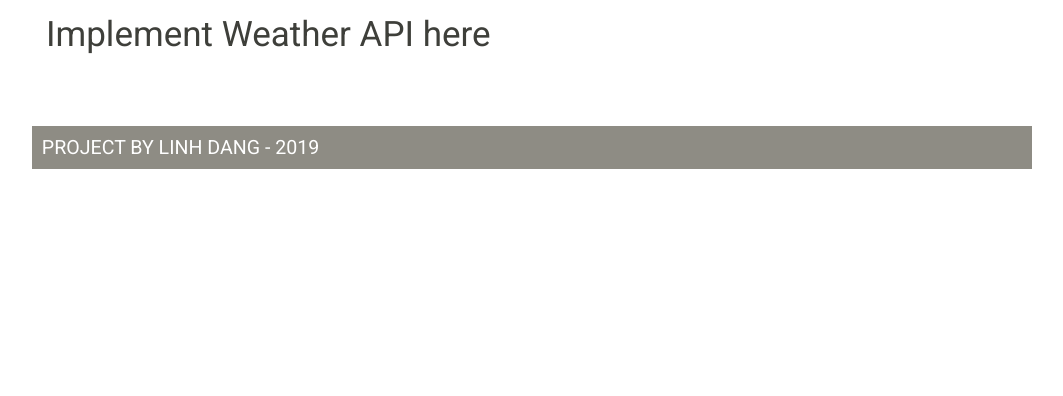
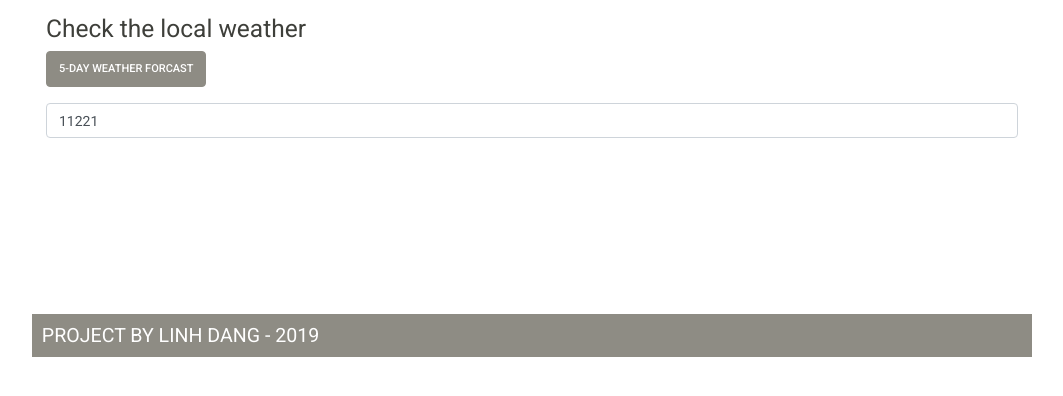
Before and after one commit to LinhHoang8997/Plant-Automation-Web-App, a Flask app: page /forecast in a window 1280 px wide. Shown: the part 55-451 px from the top of the page, without its empty margins (108-1171 px from the left). Run offline with Flask 2, Linux system fonts and the light colour scheme; some libraries are stand-ins or nearby versions; some web fonts are replaced.

```diff
--- a/main.py
+++ b/main.py
@@ -1,6 +1,11 @@
 from flask import Flask, render_template
+from flask_socketio import SocketIO, emit
+
+from model.open_weather_api import getWeatherAsJSON
+
 app = Flask(__name__)
 app.config['SEND_FILE_MAX_AGE_DEFAULT'] = 0
+socketio = SocketIO(app)
 
 @app.after_request
 def add_header(r):
@@ -24,9 +29,22 @@ def monitor():
     return render_template('monitor.html')
 
 
+@socketio.on('connect', namespace='/test')
+def test_connect():
+    emit('my response', {'data': 'Connected'})
+    print("Response sent")
+
+@socketio.on('request-server-data', namespace='/test')
+def get_weather_data(user_request):
+    data = getWeatherAsJSON(str(user_request['data']))
+    emit('data response', {'data': data})
+    print("JSON sent")
+
+
 @app.route('/forecast')
 def forecast():
     return render_template('forecast.html')
 
 if __name__ == '__main__':
-    app.run(debug=True)
+    # app.run(debug=True)
+    socketio.run(app, debug=True)
--- a/static/chartjs-sun-by-month.js
+++ b/static/chartjs-sun-by-month.js
@@ -1,6 +1,6 @@
 new Chart(document.getElementById("line-chart"), {
   type: 'line',
-  data: {
+  datasets: {
     labels: [1500,1600,1700,1750,1800,1850,1900,1950,1999,2050],
     datasets: [{
         data: [86,114,106,106,107,111,133,221,783,2478],
--- /dev/null
+++ b/static/socketio-weather.js
@@ -0,0 +1,34 @@
+$(document).ready(function(){
+    var weather_data;
+    var socket = io.connect('http://' + document.domain + ':' + location.port + '/test');
+    console.log('http://' + document.domain + ':' + location.port + '/test')
+    socket.on('my response', function(msg) {
+        console.log('received');
+        console.log(msg);
+    });
+    $('#clickJSON').click(function(event) {
+        socket.emit('request-server-data', {data: $('#zipcode-weather').val()});
+        console.log('Sent request to server for weather data');
+        return false; /* Don't know what this does */
+    });
+    socket.on('data response', function(json) {
+        console.log("JSON received");
+        weather_data = JSON.parse(json.data);
+        var humidity_index = Object.values(weather_data['day']);
+        console.log(humidity_index);
+        var humidity_array = Object.values(weather_data['humidity']);
+        console.log(humidity_array);
+
+        var linec = new Chart(document.getElementById('line-chart'), {
+              type: 'line',
+              data: {
+                labels: humidity_index,
+                datasets: [{
+                    data: humidity_array,
+                    label: "Humidity"
+                }]
+             },
+        });
+
+    });
+});
--- a/templates/forecast.html
+++ b/templates/forecast.html
@@ -2,12 +2,20 @@
 <html lang="en">
 {% include "head.html" %}
 <body>
+    <script src="https://cdnjs.cloudflare.com/ajax/libs/socket.io/2.3.0/socket.io.js" integrity="sha256-bQmrZe4yPnQrLTY+1gYylfNMBuGfnT/HKsCGX+9Xuqo=" crossorigin="anonymous"></script>
        <div class="container-fluid">
            {% include "navigation.html" %}
        <main>
-        <h1> Implement Weather API here</h1>
+           <h3> Check the local weather </h3>
+           <button class="btn btn-secondary" id="clickJSON"> 5-DAY WEATHER FORCAST </button>
+           <input type="text" class='form-control mt-3' id="zipcode-weather" value="11221" placeholder="Enter your ZIP code">
+           <div id="log"></div>
+           <canvas id="line-chart" width="400" height="100"></canvas>
        </main>
            {% include "footer.html" %}
        </div>
+
+    <script src="https://cdn.jsdelivr.net/npm/chart.js@2.8.0/dist/Chart.min.js" integrity="sha256-Uv9BNBucvCPipKQ2NS9wYpJmi8DTOEfTA/nH2aoJALw=" crossorigin="anonymous"></script>
+    <script src="{{ url_for('static', filename='socketio-weather.js') }}"></script>
    </body>
    </html>
```
Also changed, not shown: model/open_weather_api.py (+9 -15 lines). Lines whose indentation alone changed are shown as unchanged.
